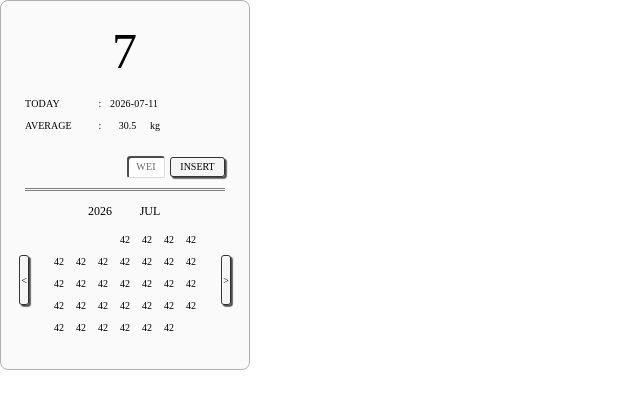
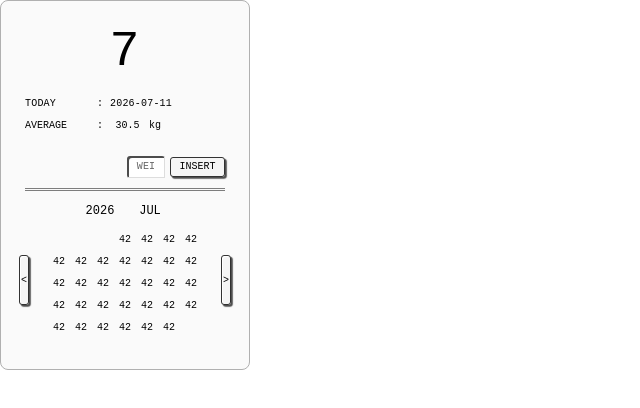
Before and after one commit to jeken527/nt_widget_weightcalendar, a React (Vite) app: page / in a window 1280 px wide. Shown: the top 408 px of the page, without its empty margins (0-640 px from the left). Built offline with nearby package versions, Linux system fonts and the light colour scheme; a web font is replaced by a local one.

Commit message:
Update Frame10544.css

```diff
--- a/src/styles/Frame10544.css
+++ b/src/styles/Frame10544.css
@@ -3,6 +3,9 @@
     src: url('./Retro%20Gaming.ttf') format('truetype');
     font-weight: normal;
     font-style: normal;
+}
+.scroll-container * {
+    font-family: 'Retro Gaming', monospace !important;
 }
 
 .scroll-container {
```
